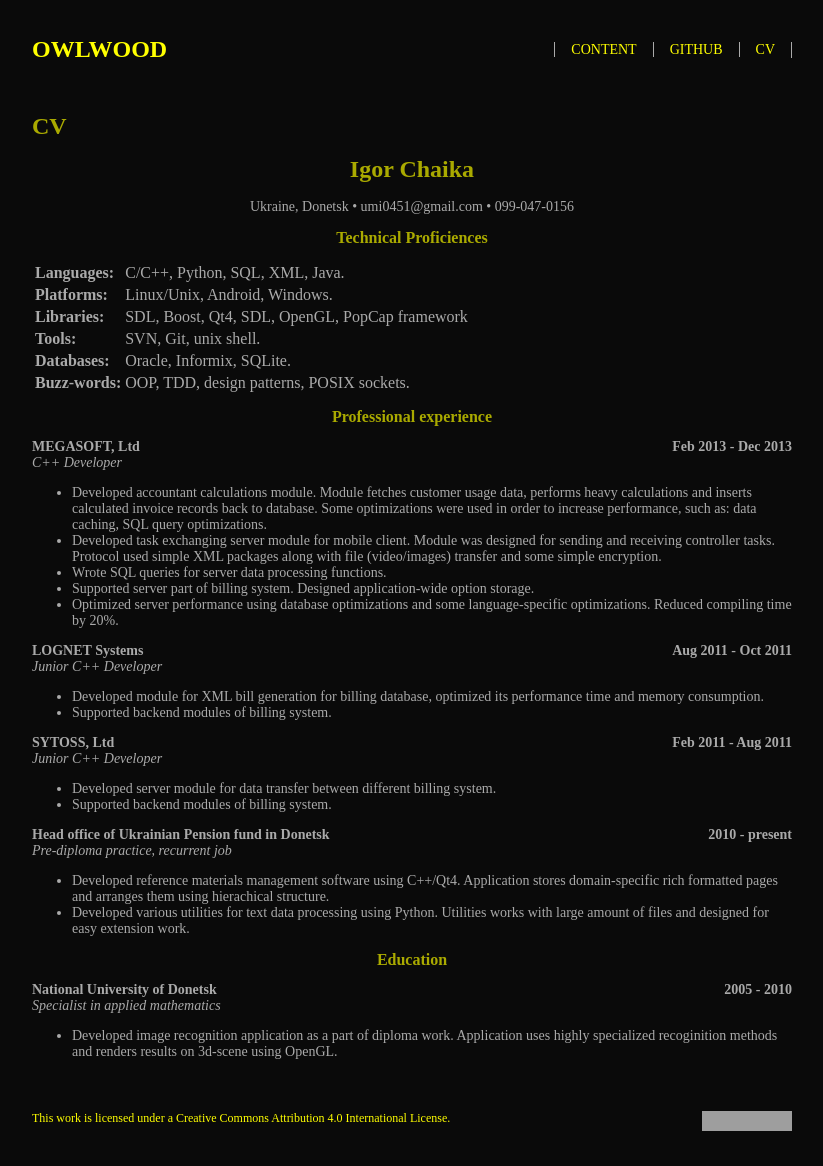
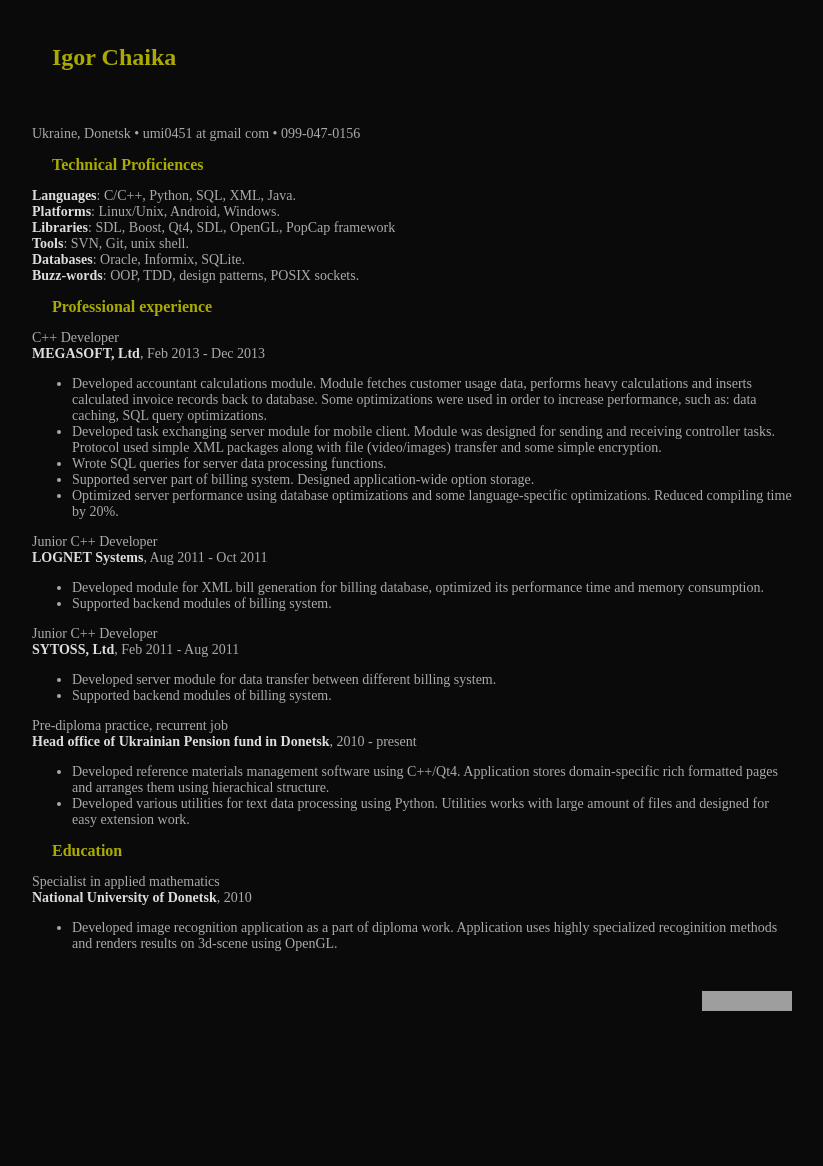
Before and after one commit to clckwrkbdgr/clckwrkbdgr.github.io, a Jekyll site: the page built from cv.md, in a window 1280 px wide. Shown: the whole page, without its empty margins (228-1051 px from the left). Built offline with Jekyll 4.4.1, drawn with Linux system fonts in a browser that asks for light colours; Markdown is read by kramdown in place of the engine named in the settings; after the commit the page ends 1044 px from its top, so only the background shows below that; grey boxes are pictures that could not be loaded.

```diff
--- a/_layouts/default.html
+++ b/_layouts/default.html
@@ -8,17 +8,12 @@
 <body>
 <div class="body">
 	<div class="header">
-		<h1 class="title"><a href="/">OWLWOOD</a></h1>
-		<ul class="menu">
-			<li><a href="/content.html">CONTENT</a></li><li><a href="https://github.com/umi0451" target="_blank">GITHUB</a></li><li><a href="/cv.html">CV</a></li>
-		</ul>
+		<h1>{{ page.title }}</h1>
 	</div>
 	<div class="main">
-		<h1>{{ page.title }}</h1>
 		{{ content }}
 	</div>
 	<div class="footer">
-		<p>
 		<a rel="license" href="http://creativecommons.org/licenses/by/4.0/">
 			<img
 			alt="CC BY 4.0"
@@ -26,9 +21,7 @@
 			style="border-width:0"
 			src="http://i.creativecommons.org/l/by/4.0/80x15.png"
 			/>
-			This work is licensed under a Creative Commons Attribution 4.0 International License.
 		</a>
-		</p>
 	</div>
 </div>
 </body>
--- a/cv.md
+++ b/cv.md
@@ -2,78 +2,52 @@
 layout: default
 parent-url: /
 parent: owlwood
-title: CV
+title: Igor Chaika
 ---
-<h1 class="cv-header">Igor Chaika</h1>
-<p class="contacts">
-Ukraine, Donetsk
-• umi<span class="NOSPAM">NOSPAM</span>0451@<span class="NOSPAM">AT</span>gmail.<span class="NOSPAM">DOT</span>com
-• 099-047-0156
-</p>
 
-<h2 class="cv-header">Technical Proficiences</h2>
+Ukraine, Donetsk • umi<span class="NOSPAM">NOSPAM</span>0451 at gmail com • 099-047-0156
 
-<table class="cv-skills">
-<tr><th class="cv-skill-title">Languages:</th><td>C/C++, Python, SQL, XML, Java.</td></tr>
-<tr><th class="cv-skill-title">Platforms:</th><td>Linux/Unix, Android, Windows.</td></tr>
-<tr><th class="cv-skill-title">Libraries:</th><td>SDL, Boost, Qt4, SDL, OpenGL, PopCap framework</td></tr>
-<tr><th class="cv-skill-title">Tools:</th><td>SVN, Git, unix shell.</td></tr>
-<tr><th class="cv-skill-title">Databases:</th><td>Oracle, Informix, SQLite.</td></tr>
-<tr><th class="cv-skill-title">Buzz-words:</th><td>OOP, TDD, design patterns, POSIX sockets.</td></tr>
-</table>
+## Technical Proficiences
 
-<h2 class="cv-header">Professional experience</h2>
+**Languages**: C/C++, Python, SQL, XML, Java.
+**Platforms**: Linux/Unix, Android, Windows.
+**Libraries**: SDL, Boost, Qt4, SDL, OpenGL, PopCap framework
+**Tools**: SVN, Git, unix shell.
+**Databases**: Oracle, Informix, SQLite.
+**Buzz-words**: OOP, TDD, design patterns, POSIX sockets.
 
-<div class="job-header">
-<div class="company-name">MEGASOFT, Ltd</div>
-<div class="date-container">Feb 2013 - Dec 2013</div>
-</div>
-<div class="job-title">C++ Developer</div>
-<ul class="work-details">
-<li>Developed accountant calculations module. Module fetches customer usage data, performs heavy calculations and inserts calculated invoice records back to database. Some optimizations were used in order to increase performance, such as: data caching, SQL query optimizations.</li>
-<li>Developed task exchanging server module for mobile client. Module was designed for sending and receiving controller tasks. Protocol used simple XML packages along with file (video/images) transfer and some simple encryption.</li>
-<li>Wrote SQL queries for server data processing functions.</li>
-<li>Supported server part of billing system. Designed application-wide option storage.</li>
-<li>Optimized server performance using database optimizations and some language-specific optimizations. Reduced compiling time by 20%.</li>
-</ul>
+## Professional experience
 
-<div class="job-header">
-<div class="company-name">LOGNET Systems</div>
-<div class="date-container">Aug 2011 - Oct 2011</div>
-</div>
-<div class="job-title">Junior C++ Developer</div>
-<ul class="work-details">
-<li>Developed module for XML bill generation for billing database, optimized its performance time and memory consumption.</li>
-<li>Supported backend modules of billing system.</li>
-</ul>
+C++ Developer
+**MEGASOFT, Ltd**, Feb 2013 - Dec 2013
 
-<div class="job-header">
-<div class="company-name">SYTOSS, Ltd</div>
-<div class="date-container">Feb 2011 - Aug 2011</div>
-</div>
-<div class="job-title">Junior C++ Developer</div>
-<ul class="work-details">
-<li>Developed server module for data transfer between different billing system.</li>
-<li>Supported backend modules of billing system.</li>
-</ul>
+* Developed accountant calculations module. Module fetches customer usage data, performs heavy calculations and inserts calculated invoice records back to database. Some optimizations were used in order to increase performance, such as: data caching, SQL query optimizations.
+* Developed task exchanging server module for mobile client. Module was designed for sending and receiving controller tasks. Protocol used simple XML packages along with file (video/images) transfer and some simple encryption.
+* Wrote SQL queries for server data processing functions.
+* Supported server part of billing system. Designed application-wide option storage.
+* Optimized server performance using database optimizations and some language-specific optimizations. Reduced compiling time by 20%.
 
-<div class="job-header">
-<div class="company-name">Head office of Ukrainian Pension fund in Donetsk</div>
-<div class="date-container">2010 - present</div>
-</div>
-<div class="job-title">Pre-diploma practice, recurrent job</div>
-<ul class="work-details">
-<li>Developed reference materials management software using C++/Qt4. Application stores domain-specific rich formatted pages and arranges them using hierachical structure.</li>
-<li>Developed various utilities for text data processing using Python. Utilities works with large amount of files and designed for easy extension work.</li>
-</ul>
+Junior C++ Developer
+**LOGNET Systems**, Aug 2011 - Oct 2011
 
-<h2 class="cv-header">Education</h2>
+* Developed module for XML bill generation for billing database, optimized its performance time and memory consumption.
+* Supported backend modules of billing system.
 
-<div class="job-header">
-<div class="company-name">National University of Donetsk</div>
-<div class="date-container">2005 - 2010</div>
-</div>
-<div class="job-title">Specialist in applied mathematics</div>
-<ul class="work-details">
-<li>Developed image recognition application as a part of diploma work. Application uses highly specialized recoginition methods and renders results on 3d-scene using OpenGL.</li>
-</ul>
+Junior C++ Developer
+**SYTOSS, Ltd**, Feb 2011 - Aug 2011
+
+* Developed server module for data transfer between different billing system.
+* Supported backend modules of billing system.
+
+Pre-diploma practice, recurrent job
+**Head office of Ukrainian Pension fund in Donetsk**, 2010 - present
+
+* Developed reference materials management software using C++/Qt4. Application stores domain-specific rich formatted pages and arranges them using hierachical structure.
+* Developed various utilities for text data processing using Python. Utilities works with large amount of files and designed for easy extension work.
+
+## Education
+
+Specialist in applied mathematics
+**National University of Donetsk**, 2010
+
+* Developed image recognition application as a part of diploma work. Application uses highly specialized recoginition methods and renders results on 3d-scene using OpenGL.
--- a/dim.css
+++ b/dim.css
@@ -33,6 +33,7 @@ pre {
 	border-style: dotted;
 }
 h1, h2, h3 {
+	padding-left: 20px;
 	color: #aaaa00;
 }
 h1 {
@@ -48,15 +49,12 @@ em, i {
 	color: #ffffff;
 }
 strong, b {
-	color: #ffffff;
+	color: #dddddd;
 }
 img {
 	float: right;
 	margin: 0 0 5px 10px;
 	display: block;
-}
-p.content-link {
-	float: right;
 }
 
 div.body {
@@ -92,16 +90,6 @@ div.header {
 	padding: 0;
 	margin: 8px 0 0 0;
 }
-.menu {
-	float: right;
-	list-style-type: none;
-	border-right: 1px solid;
-}
-ul.menu > li {
-	display: inline;
-	padding: 0 16px;
-	border-left: 1px solid;
-}
 
 .contacts {
 	text-align: center;
--- a/index.html
+++ b/index.html
@@ -1,7 +1,7 @@
 ---
 layout: default
 parent: owlwood
-title: Content
+title: umi
 ---
 <div class="content">
 <ul>
```
